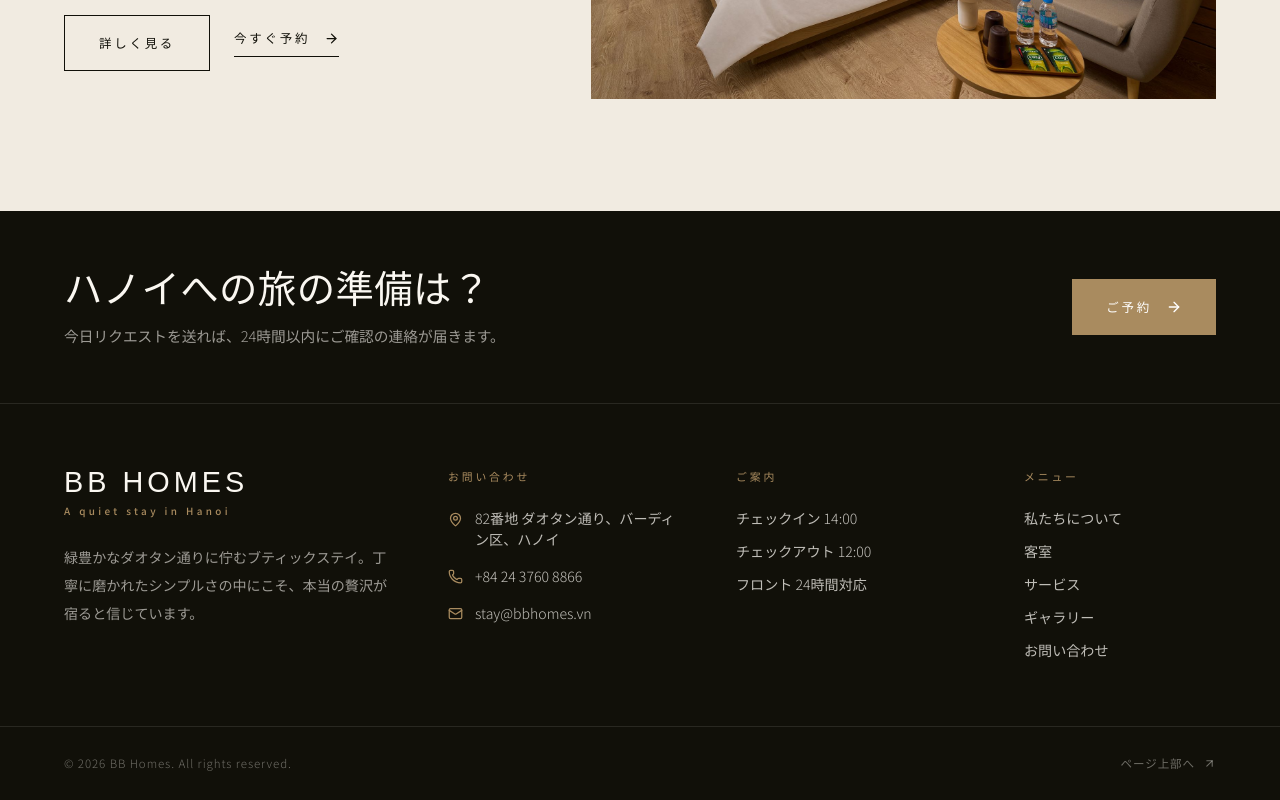
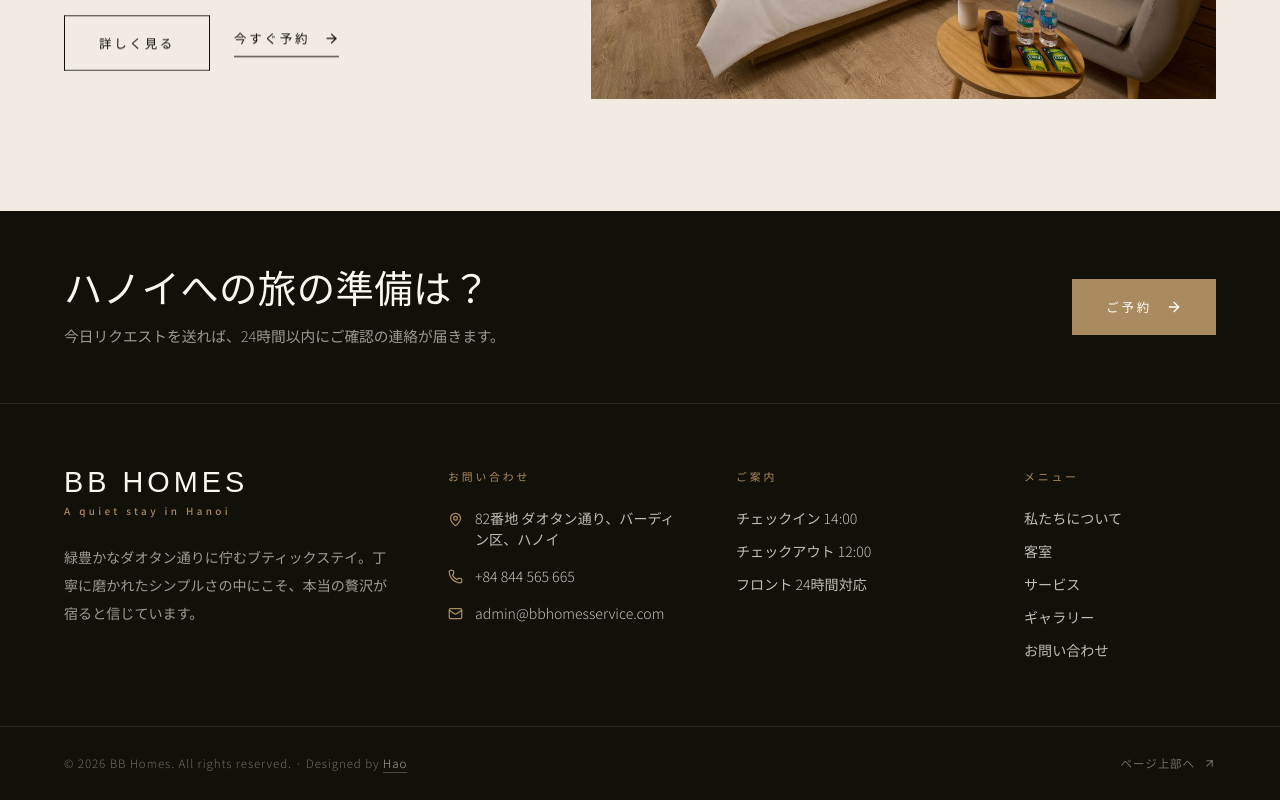
Before and after one commit to haonqptit/FE_Bbhome, a Next.js app: page /ja/rooms in a window 1280 px wide. Shown: the part 3158-3958 px from the top of the page. Built offline with nearby package versions, Linux system fonts and the light colour scheme.

Commit message:
update footer

```diff
--- a/src/components/home/home-page.tsx
+++ b/src/components/home/home-page.tsx
@@ -14,16 +14,16 @@ export function HomePage({ locale, dictionary }: { locale: Locale; dictionary: D
 
   const heroSlides = [
     {
+      src: "/ImageBbhomes/ImageHotelBasement/1.jpg",
+      alt: locale === "vi" ? "Góc izakaya ấm cúng" : "あたたかな居酒屋の一角",
+    },
+    {
       src: "/ImageBbhomes/ImageRoom/Ngoaicanh_BBHotel_resize.jpg",
       alt: locale === "vi" ? "Mặt tiền BB Homes về đêm" : "夜のBB Homes外観",
     },
     {
       src: "/ImageBbhomes/ImageRoom/802_BBHotel_resize.jpg",
       alt: locale === "vi" ? "Signature Studio ngập ánh sáng" : "光あふれるシグネチャースタジオ",
-    },
-    {
-      src: "/ImageBbhomes/ImageHotelBasement/1.jpg",
-      alt: locale === "vi" ? "Góc izakaya ấm cúng" : "あたたかな居酒屋の一角",
     },
   ];
 
--- a/src/components/layout/site-footer.tsx
+++ b/src/components/layout/site-footer.tsx
@@ -76,7 +76,17 @@ export function SiteFooter({ locale, dictionary }: { locale: Locale; dictionary:
 
       <div className="border-t border-ivory/10">
         <div className="site-container flex flex-col gap-4 py-7 text-[0.72rem] tracking-[0.08em] text-ivory/40 md:flex-row md:items-center md:justify-between">
-          <span>© {new Date().getFullYear()} {footer.copyright}</span>
+          <span>
+            © {new Date().getFullYear()} {footer.copyright} · Designed by{" "}
+            <a
+              href="https://www.facebook.com/nqh2904/"
+              target="_blank"
+              rel="noopener noreferrer"
+              className="text-ivory/65 underline decoration-ivory/25 underline-offset-4 transition-colors hover:text-brass"
+            >
+              Hao
+            </a>
+          </span>
           <a href="#top" className="inline-flex items-center gap-2 transition-colors hover:text-brass">
             {dictionary.common.backTop}
             <ArrowUpRight size={13} aria-hidden="true" />
--- a/src/messages/ja.json
+++ b/src/messages/ja.json
@@ -37,9 +37,9 @@
   },
   "home": {
     "stats": [
-      { "value": "04", "label": "プライベートな客室タイプ" },
-      { "value": "08", "label": "バーディンの中心に建つ8階建て" },
-      { "value": "01", "label": "軒下の居酒屋" }
+      { "value": "0x", "label": "プライベートな客室タイプ" },
+      { "value": "0x", "label": "バーディンの中心に建つ8階建て" },
+      { "value": "0x", "label": "軒下の居酒屋" }
     ],
     "intro": {
       "eyebrow": "BB Homes · Hanoi",
@@ -216,9 +216,9 @@
       "addressLabel": "住所",
       "address": "82番地 ダオタン通り、バーディン区、ハノイ",
       "phoneLabel": "電話",
-      "phone": "+84 24 3760 8866",
+      "phone": "+84 844 565 665",
       "emailLabel": "メール",
-      "email": "stay@bbhomes.vn",
+      "email": "admin@bbhomesservice.com",
       "hoursLabel": "フロント",
       "hours": "24時間対応 · チェックイン 14:00 · チェックアウト 12:00",
       "mapNote": "ホアンキエム湖まで15分 · ノイバイ空港まで35分"
@@ -297,8 +297,8 @@
     "about": "緑豊かなダオタン通りに佇むブティックステイ。丁寧に磨かれたシンプルさの中にこそ、本当の贅沢が宿ると信じています。",
     "contactTitle": "お問い合わせ",
     "address": "82番地 ダオタン通り、バーディン区、ハノイ",
-    "phone": "+84 24 3760 8866",
-    "email": "stay@bbhomes.vn",
+    "phone": "+84 844 565 665",
+    "email": "admin@bbhomesservice.com",
     "hoursTitle": "ご案内",
     "checkin": "チェックイン 14:00",
     "checkout": "チェックアウト 12:00",
--- a/src/messages/vi.json
+++ b/src/messages/vi.json
@@ -37,9 +37,9 @@
   },
   "home": {
     "stats": [
-      { "value": "04", "label": "Hạng phòng riêng tư" },
-      { "value": "08", "label": "Tầng giữa lòng Ba Đình" },
-      { "value": "01", "label": "Izakaya dưới hiên nhà" }
+      { "value": "xx", "label": "Hạng phòng riêng tư" },
+      { "value": "xx", "label": "Tầng giữa lòng Ba Đình" },
+      { "value": "xx", "label": "Izakaya dưới hiên nhà" }
     ],
     "intro": {
       "eyebrow": "BB Homes · Hanoi",
@@ -51,7 +51,7 @@
     "rooms": {
       "eyebrow": "Phòng nghỉ",
       "title": "Những căn phòng\nđầy ánh sáng",
-      "description": "Bốn hạng phòng, mỗi phòng một cá tính — từ căn studio tầng cao nhìn ra thành phố đến phòng ban công ngập khoảng xanh Hà Nội.",
+      "description": "X hạng phòng, mỗi phòng một cá tính — từ căn studio tầng cao nhìn ra thành phố đến phòng ban công ngập khoảng xanh Hà Nội.",
       "signature": "Phòng signature"
     },
     "experience": {
@@ -77,7 +77,7 @@
     "hero": {
       "eyebrow": "Phòng nghỉ",
       "title": "Nghỉ ngơi\ntheo cách của bạn",
-      "description": "Bốn hạng phòng được chăm chút từng chi tiết — bảng màu tự nhiên, gỗ sáng và ánh sáng ngày tràn qua ô cửa lớn."
+      "description": "x hạng phòng được chăm chút từng chi tiết — bảng màu tự nhiên, gỗ sáng và ánh sáng ngày tràn qua ô cửa lớn."
     },
     "items": {
       "studio-802": {
@@ -154,7 +154,7 @@
     "space": {
       "eyebrow": "Không gian",
       "title": "Được thiết kế\nquanh ánh sáng",
-      "body": "Tám tầng nhà, bốn hạng phòng và một góc izakaya — tất cả xoay quanh thứ quý giá nhất của kiến trúc Hà Nội: ánh sáng ngày dịu dàng và những khoảng xanh bất chợt."
+      "body": "X tầng nhà, x hạng phòng và một góc izakaya — tất cả xoay quanh thứ quý giá nhất của kiến trúc Hà Nội: ánh sáng ngày dịu dàng và những khoảng xanh bất chợt."
     },
     "cta": {
       "title": "Đến và ở lại như ở nhà.",
@@ -216,9 +216,9 @@
       "addressLabel": "Địa chỉ",
       "address": "Ngõ 82 Đào Tấn, Ba Đình, Hà Nội",
       "phoneLabel": "Điện thoại",
-      "phone": "+84 24 3760 8866",
+      "phone": "+84 844 565 665",
       "emailLabel": "Email",
-      "email": "stay@bbhomes.vn",
+      "email": "admin@bbhomesservice.com",
       "hoursLabel": "Lễ tân",
       "hours": "24/7 · Nhận phòng 14:00 · Trả phòng 12:00",
       "mapNote": "Cách hồ Hoàn Kiếm 15 phút · Sân bay Nội Bài 35 phút"
@@ -297,15 +297,15 @@
     "about": "Chốn lưu trú boutique giữa con phố xanh Đào Tấn — nơi sự sang trọng nằm trong những điều giản dị được chăm chút kỹ lưỡng.",
     "contactTitle": "Liên hệ",
     "address": "Ngõ 82 Đào Tấn, Ba Đình, Hà Nội",
-    "phone": "+84 24 3760 8866",
-    "email": "stay@bbhomes.vn",
+    "phone": "+84 844 565 665",
+    "email": "admin@bbhomesservice.com",
     "hoursTitle": "Giờ đón khách",
-    "checkin": "Nhận phòng 14:00",
-    "checkout": "Trả phòng 12:00",
+    "checkin": "Nhận phòng xx:xx",
+    "checkout": "Trả phòng xx:xx",
     "reception": "Lễ tân 24/7",
     "navTitle": "Khám phá",
     "bookTitle": "Sẵn sàng cho Hà Nội?",
     "bookBody": "Gửi yêu cầu hôm nay, xác nhận trong 24 giờ.",
-    "copyright": "BB Homes. Mọi quyền được bảo lưu."
+    "copyright": "BB Homes. All rights reserved."
   }
 }
```
